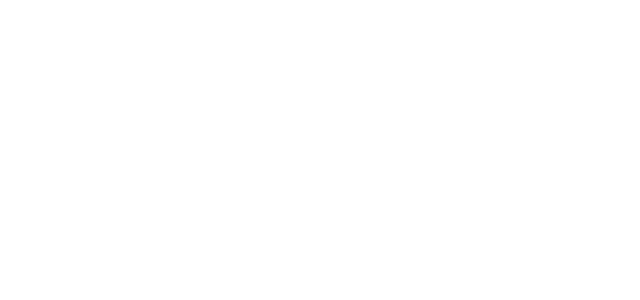
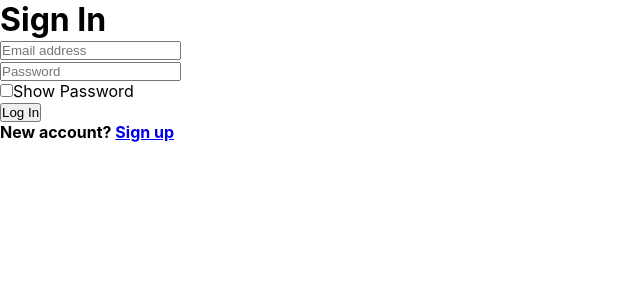
Before and after one commit to JeanPaul-AbiZeid/survey, a React (Create React App) app in the folder survey-react/: page / in a window 1280 px wide. Shown: the top 300 px of the page, without its empty margins (0-640 px from the left). Built offline with nearby package versions, Linux system fonts and the light colour scheme.

Commit message:
creating the Log in page

```diff
--- a/survey-react/package.json
+++ b/survey-react/package.json
@@ -8,6 +8,7 @@
     "@testing-library/user-event": "^13.5.0",
     "react": "^18.2.0",
     "react-dom": "^18.2.0",
+    "react-router-dom": "^6.3.0",
     "react-scripts": "5.0.1",
     "web-vitals": "^2.1.4"
   },
--- a/survey-react/src/App.js
+++ b/survey-react/src/App.js
@@ -1,11 +1,20 @@
-import logo from './logo.svg';
 import './App.css';
+import { BrowserRouter, Routes, Route } from "react-router-dom";
+import Login from './components/Login'
 
 function App() {
   return (
-    <>
+    <BrowserRouter>
+      <Routes>
+        <Route path='/' element={
+          <>
+          <Login />
+        </>
 
-    </>
+        }></Route>
+      </Routes>
+
+    </BrowserRouter>
   );
 }
 
--- /dev/null
+++ b/survey-react/src/components/Login.js
@@ -0,0 +1,23 @@
+import React from "react";
+import '../App.css';
+import { Link } from "react-router-dom";
+
+const Login = () => {
+  return (
+    <div>
+        <h1>Sign In</h1>
+        <form>
+            <input type="text" placeholder="Email address" id="email"/><br/>
+            <input type="password" placeholder="Password" id="password"/>
+            <div id="pass">
+                <input type="checkbox" id="toggle"/>
+                Show Password
+            </div>
+            <input type="submit" id = "login" class="btn btn-black" value="Log In"/>
+            <h4>New account? <Link to="/Signup">Sign up</Link></h4>
+        </form>
+    </div>
+  );
+};
+
+export default Login;
```
Also changed, not shown: 1 other file (tests, documents, lock files or other folders).
